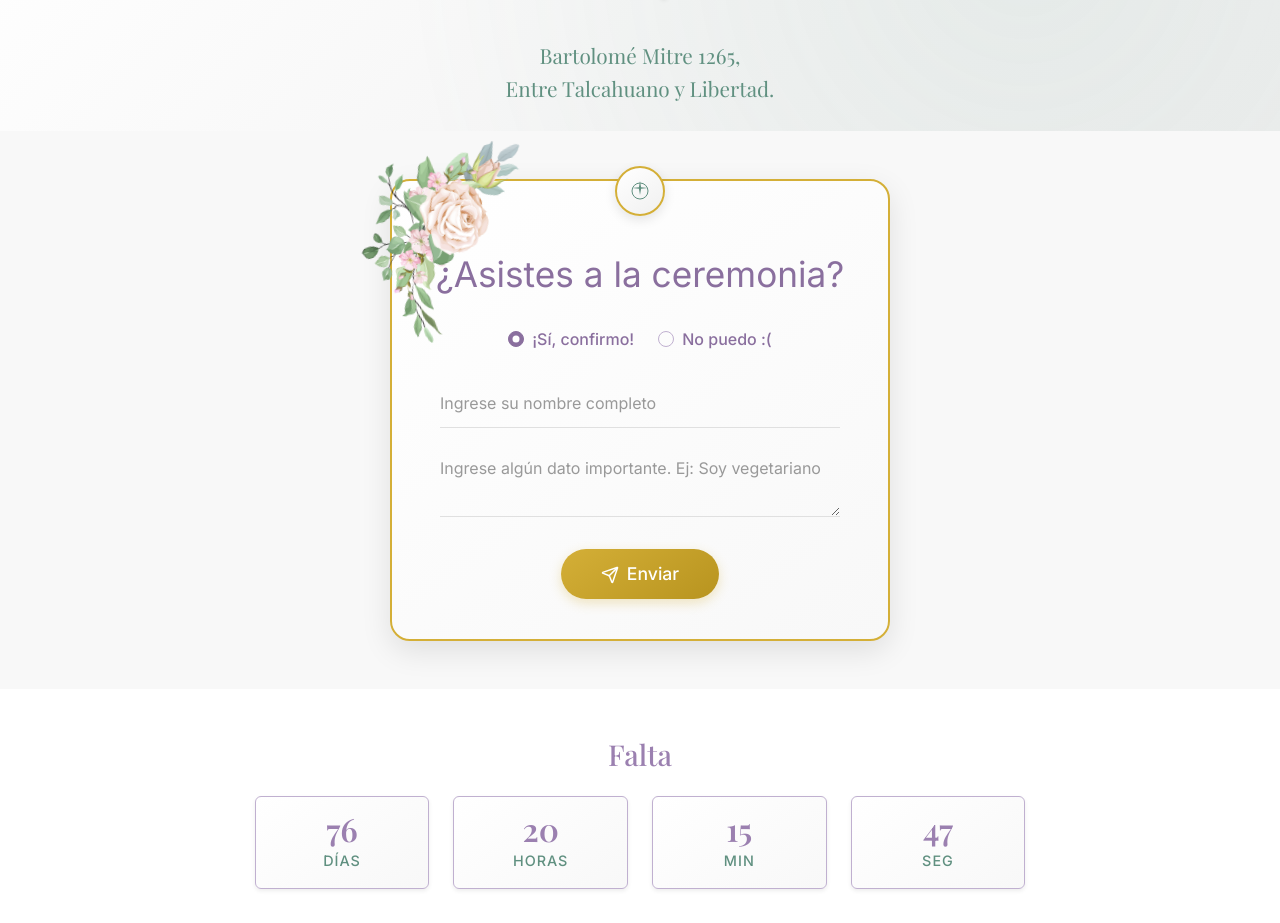
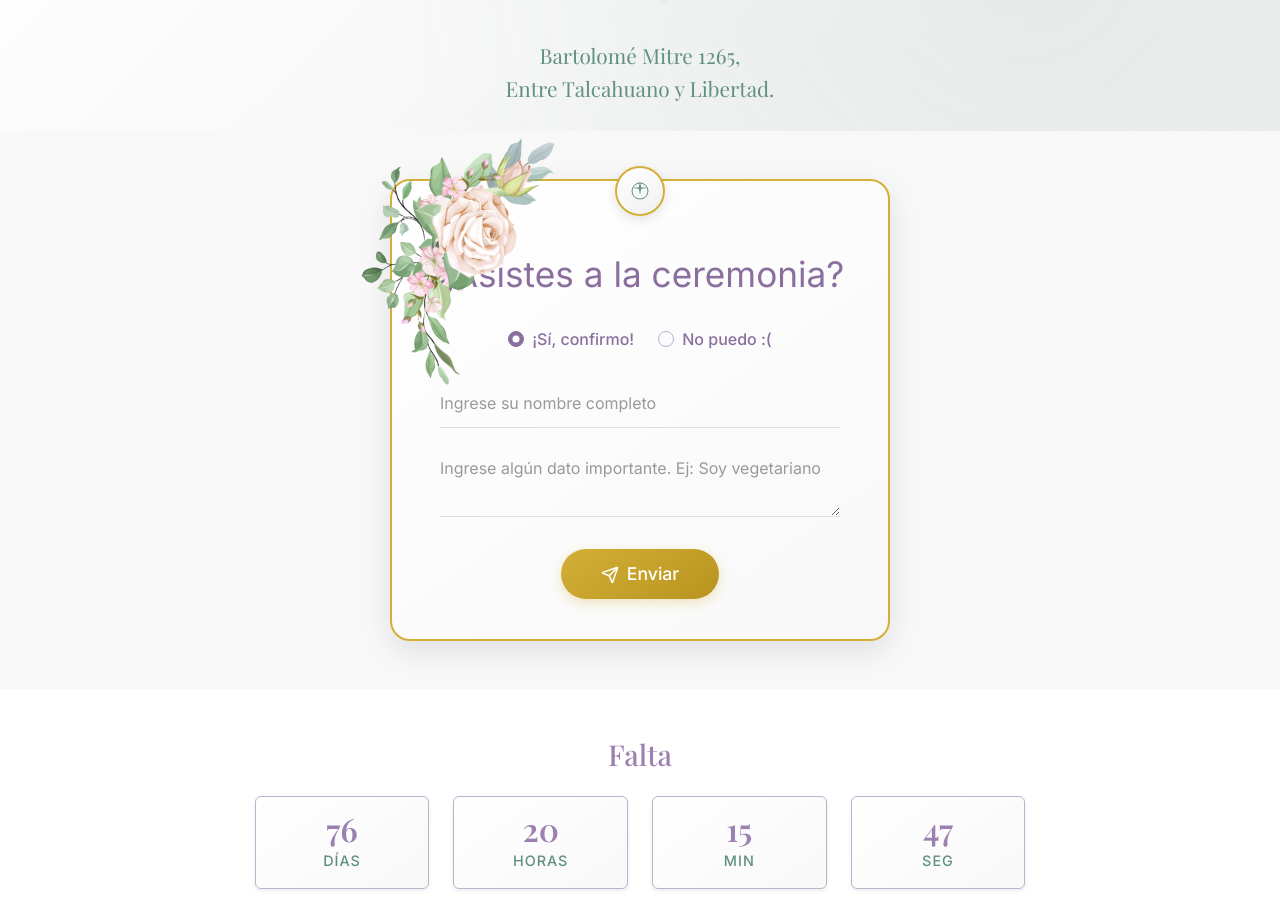
Before and after one commit to gleraromero/casamiento-sg, a React (Vite) app: page / in a window 1280 px wide. Shown: the part 793-1716 px from the top of the page. Built offline with nearby package versions, Linux system fonts and the light colour scheme; a web font is replaced by a local one.

Commit message:
feat: aumentar tamaño de flores en RSVP para mejor proporción con modal compacto

```diff
--- a/src/styles/components.css
+++ b/src/styles/components.css
@@ -358,7 +358,7 @@
 }
 
 .rsvp-flowers-img {
-  max-width: 180px;
+  max-width: 220px;
   height: auto;
   transform: rotate(-15deg);
 }
```
